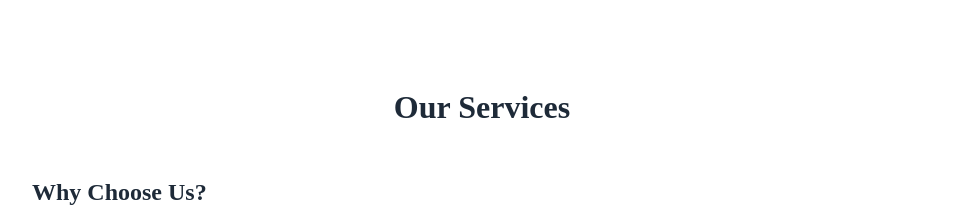
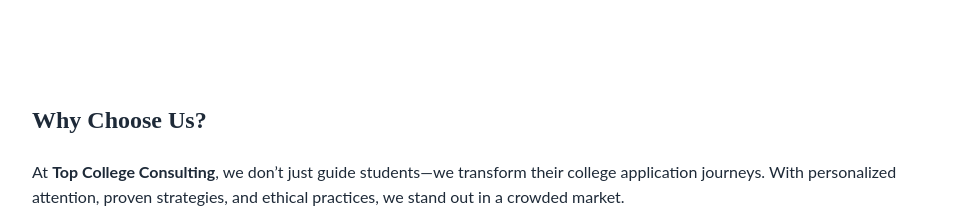
Before and after one commit to rabeeaahmed/topcollegeconsulting, a plain HTML site: page services.html in a window 1280 px wide. Shown: the part 215-438 px from the top of the page, without its empty margins (158-1112 px from the left). Drawn offline with Linux system fonts and the light colour scheme.

Commit message:
Updated Services Section to remove extraneus header

```diff
--- a/services.html
+++ b/services.html
@@ -23,8 +23,6 @@
 
 
     <main style="max-width: 900px; margin: 50px auto; padding: 20px;">
-        <h1 style="text-align: center; color: #1E2A38;">Our Services</h1>
-
         <section style="margin-top: 40px;">
             <h2 style="color: #1E2A38;">Why Choose Us?</h2>
             <p>At <strong>Top College Consulting</strong>, we don’t just guide students—we transform their college application journeys. With personalized attention, proven strategies, and ethical practices, we stand out in a crowded market.</p>
```
